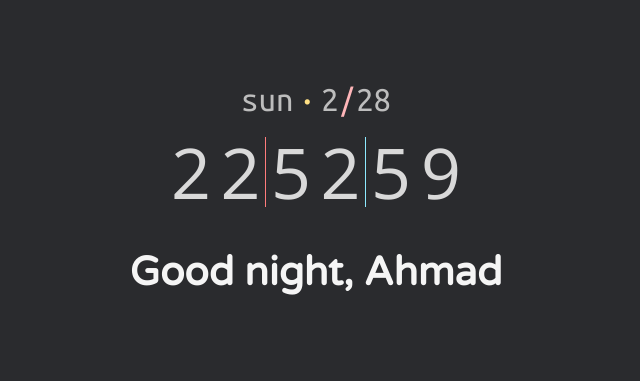
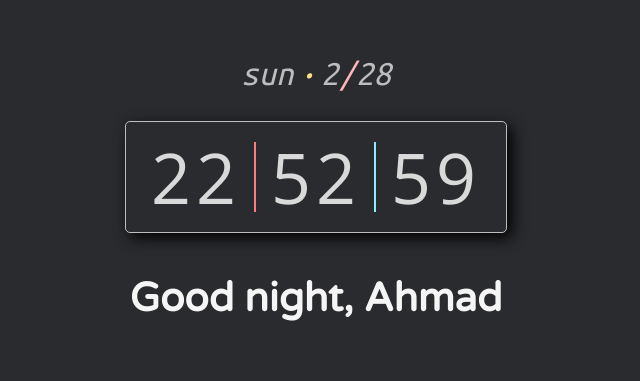
Before and after one commit to indiealistic/bravetab, a browser extension: page index.html in a window 1280 px wide. Shown: the part 183-564 px from the top of the page, without its empty margins (324-964 px from the left). Drawn offline with nearby package versions, Linux system fonts and the light colour scheme.

Commit message:
Little update

```diff
--- a/index.css
+++ b/index.css
@@ -31,10 +31,11 @@ body {
 
 #date {
     font-size: 35px;
-    margin-bottom: 20px;
+    margin-bottom: 30px;
     display: flex;
-    font-family: 'Ubuntu Mono' !important;
+    font-family: 'Ubuntu Mono';
     color: #bdbdbd;
+    font-style: italic;
 }
 
 #greeting {
@@ -77,11 +78,21 @@ a {
 }
 
 .clock span:nth-child(2) {
-    border-right: 1px solid#ff7c7c;
+    border-right: 2px solid#ff7c7c;
+    margin-right: 10px;
+    width: 60px;
+    text-align: left;
 }
 
 .clock span:nth-child(4) {
-    border-right: 1px solid#8deaff;
+    border-right: 2px solid#8deaff;
+    margin-right: 10px;
+    width: 60px;
+    text-align: left;
+}
+
+.clock span:nth-child(6) {
+    text-align: left;
 }
 
 .clock span:before,
@@ -114,3 +125,11 @@ a {
 .clock .flip:after {
     transform: translate3d(0, 0, 0);
 }
+
+.clock-container {
+    padding: 20px 15px;
+    border-radius: 5px;
+    border: 1px solid #bdbdbd;
+    box-shadow: 5px 5px 15px #000;
+    background-color: transparent;
+}
--- a/index.html
+++ b/index.html
@@ -14,7 +14,9 @@
                 <span id="slash">/</span>
                 <span id="num-date"></span>
             </p>
-            <div class="clock"></div>
+            <div class="clock-container">
+                <div class="clock"></div>
+            </div>
             <p id="greeting">Good <span id="timeframe"></span>, Ahmad</p>
         </div>
     </body>
```
